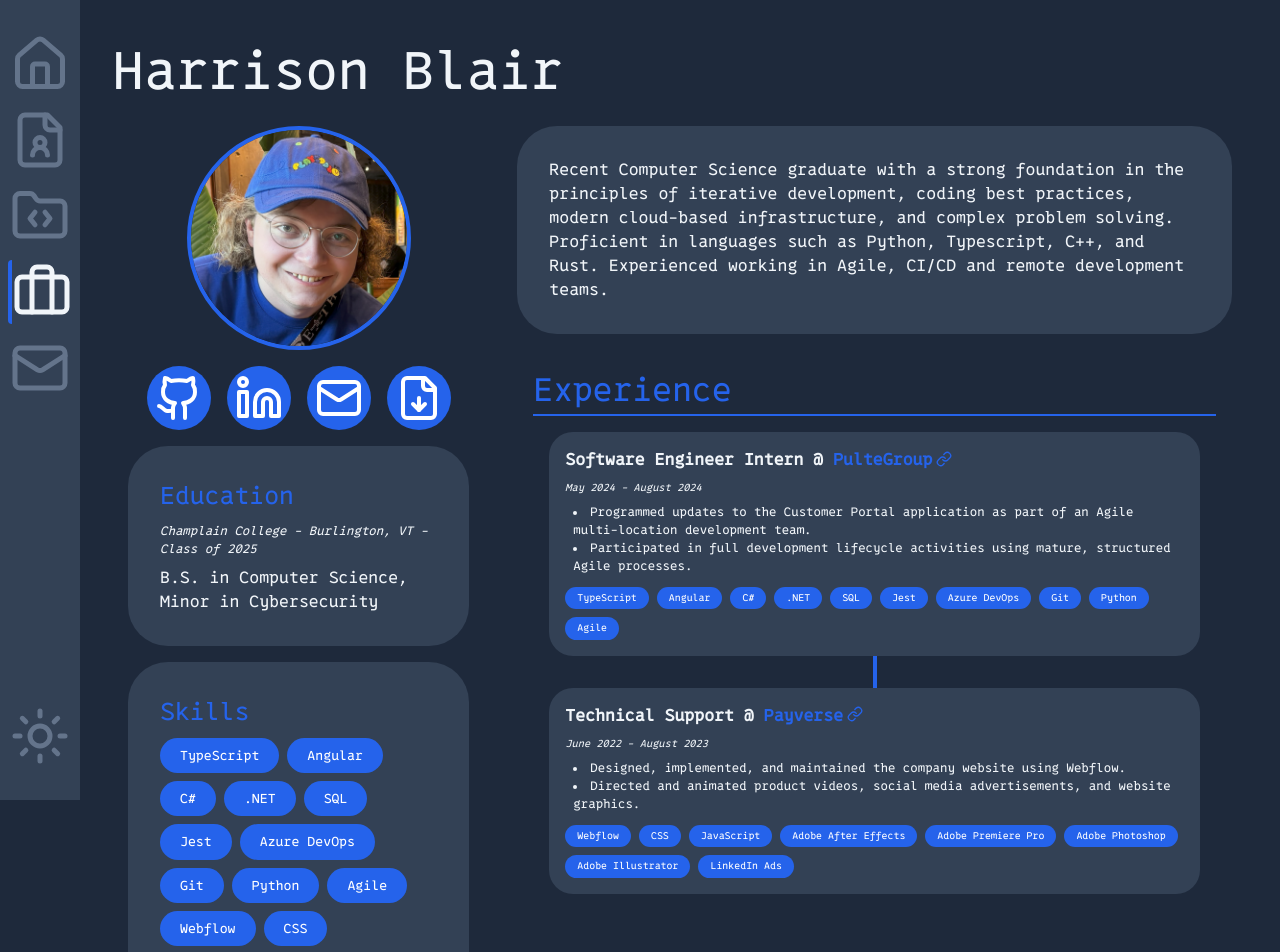
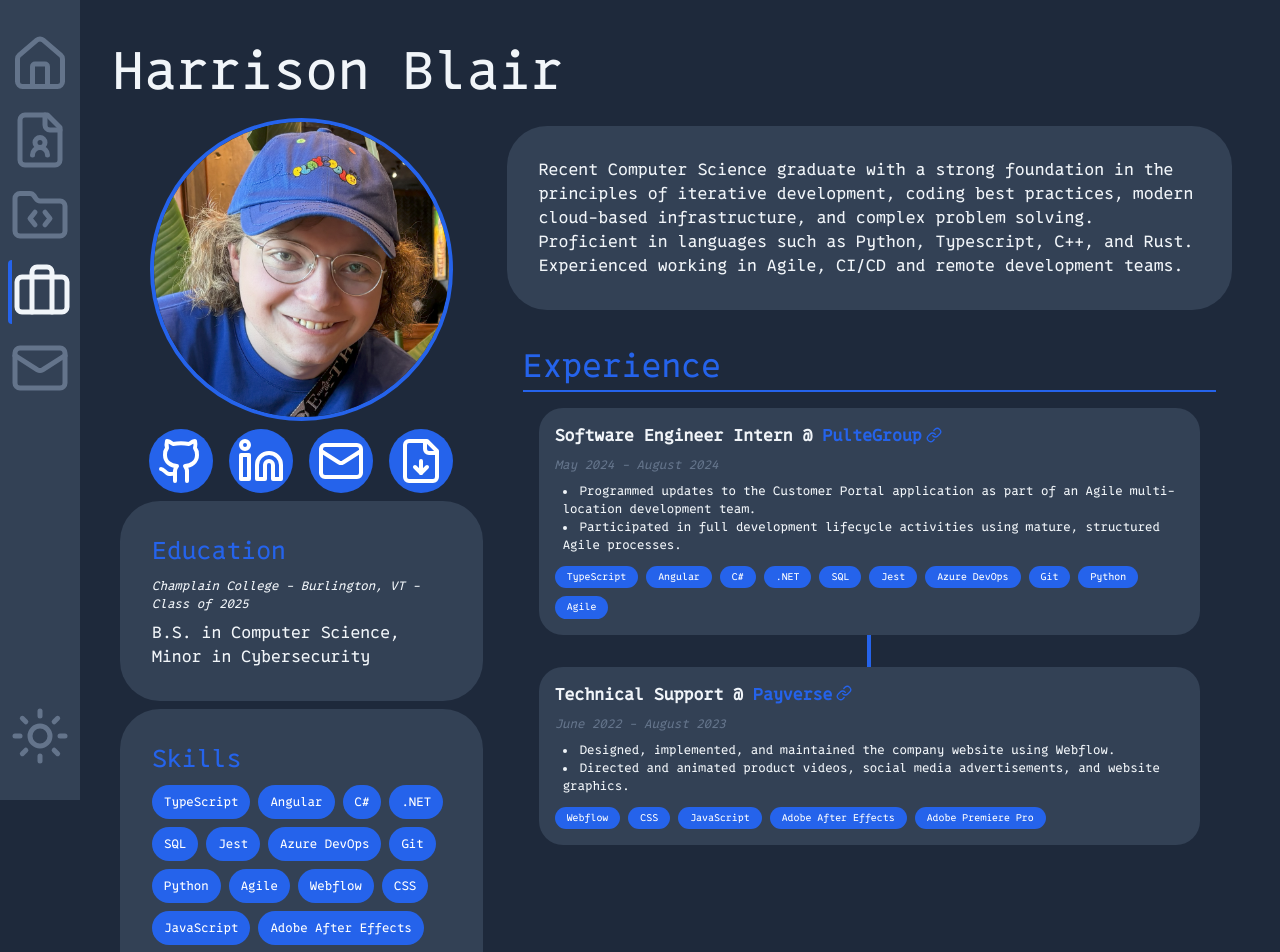
Before and after one commit to Harrison-Blair/personal-website, a Next.js app: page /work in a window 1280 px wide. Shown: the top 952 px of the page. Built offline with nearby package versions, Linux system fonts and the light colour scheme.

Commit message:
change formatting and remove extranious tags, change experience date color

```diff
--- a/src/app/components/ui/ExperienceTile.tsx
+++ b/src/app/components/ui/ExperienceTile.tsx
@@ -30,7 +30,7 @@
                     <span>{' '}{experience.company}</span>
                 )}
             </h3>
-            <p className="text-[1.25vh] italic mb-2">{experience.startDate} {' - '} {experience.endDate}</p>
+            <p className="text-[1.5vh] text-[var(--secondary)] italic mb-2">{experience.startDate} {' - '} {experience.endDate}</p>
             {Array.isArray(experience.description) ? (
                 <ul className="list-disc list-inside text-[1.5vh] mb-3 ml-2">
                     {experience.description.map((item, index) => (
--- a/src/app/work/page.tsx
+++ b/src/app/work/page.tsx
@@ -19,9 +19,9 @@
       <h1 className="text-[6.5vh]">
         Harrison Blair
       </h1>
-      <div className="grid grid-cols-[1fr_2fr] gap-4">
+      <div className="grid grid-cols-[1fr_2fr]">
         <div> {/* Sidebar - 1/3 of Screen */}
-          <div className="relative w-3/5 aspect-square m-4 mx-auto">
+          <div className="relative w-4/5 aspect-square m-2 mx-auto">
             <Image
               src="/images/Harrison-Blair.png"
               alt="Profile Picture"
@@ -63,7 +63,7 @@
               size='8vh'
             />
           </div>
-          <div className="bg-[var(--muted)] rounded-[2.5rem] m-4 p-4 ">
+          <div className="bg-[var(--muted)] rounded-[2.5rem] m-2 p-4 ">
             <div className="flex flex-col p-4 gap-2">
               <h2 className="text-[3vh] text-[var(--primary)]">
                 Education
@@ -81,14 +81,14 @@
               </p>
             </div>
           </div>
-          <div className="bg-[var(--muted)] rounded-[2.5rem] m-4 p-4 ">
+          <div className="bg-[var(--muted)] rounded-[2.5rem] m-2 p-4 ">
             <div className="flex flex-col m-4 gap-2">
               <h2 className="text-[3vh] text-[var(--primary)]">
                 Skills
               </h2>
               <div className="flex flex-wrap gap-2">
                 {uniqueTags.map((tag, index) => (
-                  <Tag key={index} text={tag} styling='px-5 py-2 text-[1.6vh]' />
+                  <Tag key={index} text={tag} styling='px-3 py-2 text-[1.5vh]' />
                 ))}
               </div>
             </div>
--- a/src/data/experiences.ts
+++ b/src/data/experiences.ts
@@ -41,8 +41,7 @@
         ],
         tags: [
             "Webflow", "CSS", "JavaScript",
-            "Adobe After Effects", "Adobe Premiere Pro", "Adobe Photoshop",
-            "Adobe Illustrator", "LinkedIn Ads"
+            "Adobe After Effects", "Adobe Premiere Pro",
         ]
     }
 ]
```
